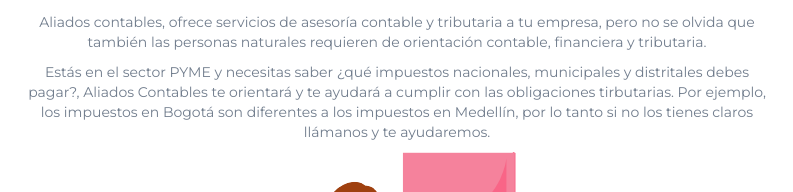
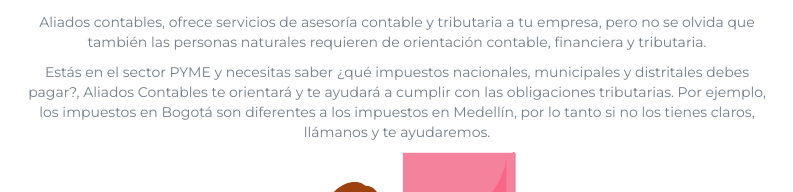
Before and after one commit to WilsonYesidRiveraCasas/aliadoscontables, a plain HTML site: page index.html in a window 1280 px wide. Shown: the part 1952-2144 px from the top of the page, 243-1036 px from the left. Drawn offline with Linux system fonts and the light colour scheme; files whose address does not match are found by name.

Commit message:
Update index.html

```diff
--- a/index.html
+++ b/index.html
@@ -164,7 +164,7 @@
                     <div class="page-title">
                         <h1>Servicios contables, financieros y tributarios</h1>
                         <p>Aliados contables, ofrece servicios de asesoría contable y tributaria a tu empresa, pero no se olvida que también las personas naturales requieren de orientación contable, financiera y tributaria.</p>
-                        <p>Estás en el sector PYME y necesitas saber ¿qué impuestos nacionales, municipales y distritales debes pagar?, Aliados Contables te orientará y te ayudará a cumplir con las obligaciones tirbutarias. Por ejemplo, los impuestos en Bogotá son diferentes a los impuestos en Medellín, por lo tanto si no los tienes claros llámanos y te ayudaremos.</p>
+                        <p>Estás en el sector PYME y necesitas saber ¿qué impuestos nacionales, municipales y distritales debes pagar?, Aliados Contables te orientará y te ayudará a cumplir con las obligaciones tributarias. Por ejemplo, los impuestos en Bogotá son diferentes a los impuestos en Medellín, por lo tanto si no los tienes claros, llámanos y te ayudaremos.</p>
                     </div>
                 </div>
             </div>
```
